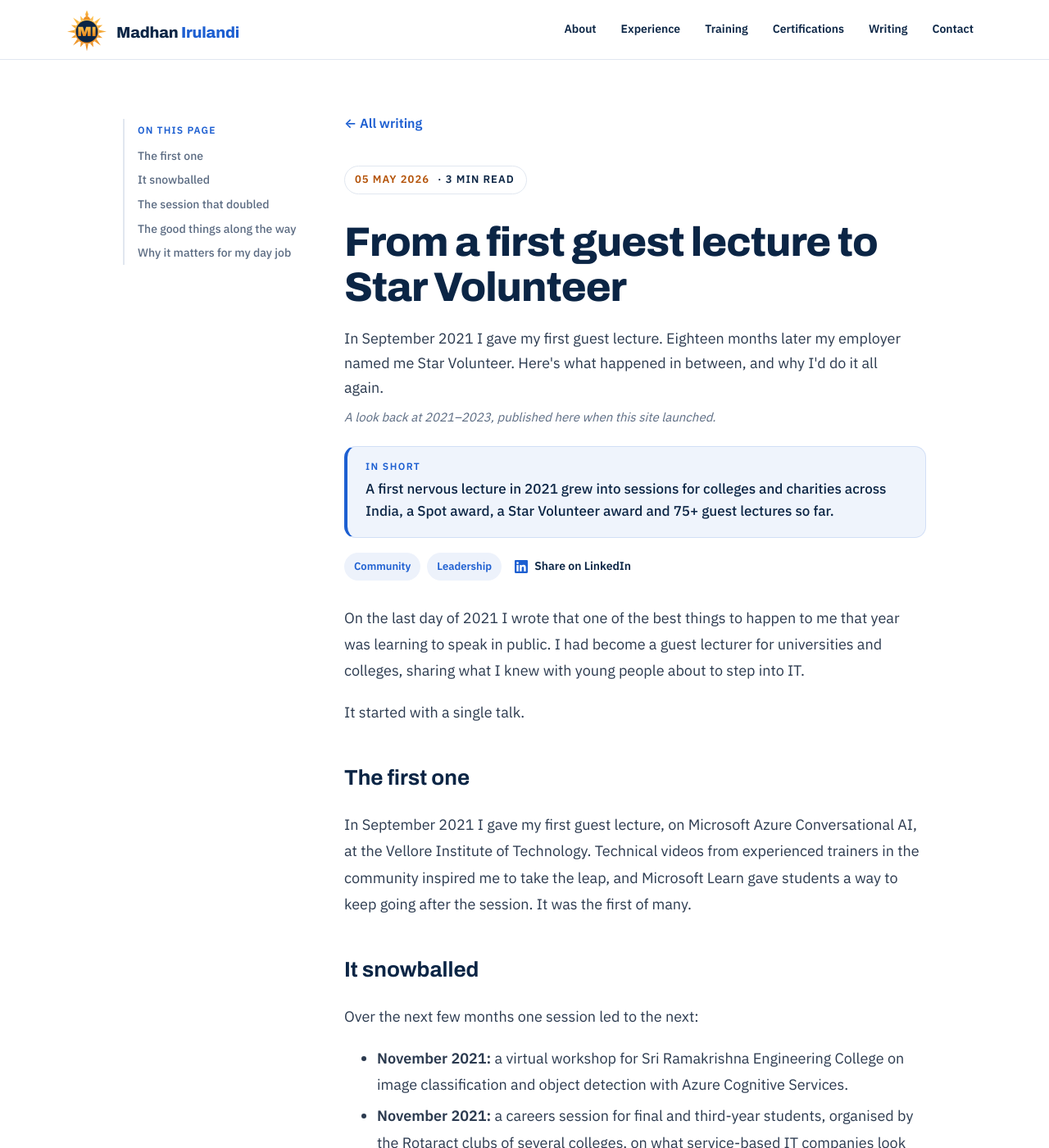
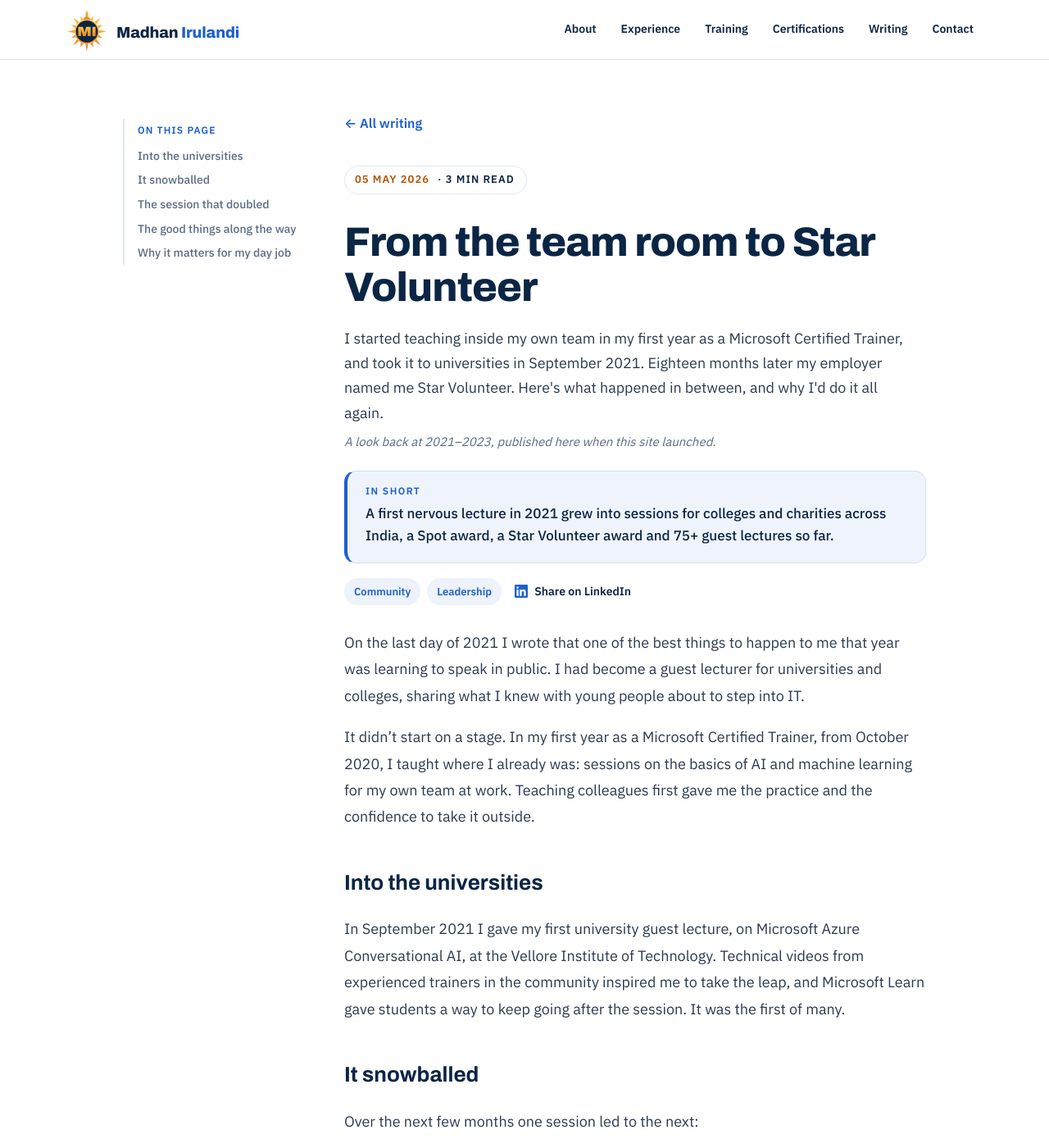
Before and after one commit to Madhan-I/Madhan-I.github.io, a Jekyll site: the page built from _posts/2026-05-05-first-guest-lecture-to-star-volunteer.md, in a window 1280 px wide and 1400 px high. Shown: the whole window at 82% size. Built offline with Jekyll 4.4.1, drawn with Linux system fonts in a browser that asks for light colours; our own code applies the rules of GitHub Pages for plain Markdown files; some of the changed text lies outside the part shown.

Commit message:
Blog: show teaching from first MCT year (team sessions) before the first university lecture in Sep 2021.
Co-Authored-By: Claude Opus 5.5 <noreply@anthropic.com>
Claude-Session: https://claude.ai/code/session_01MFRrTt7LBDdX57m85KHNGp

```diff
--- a/_posts/2026-05-05-first-guest-lecture-to-star-volunteer.md
+++ b/_posts/2026-05-05-first-guest-lecture-to-star-volunteer.md
@@ -1,7 +1,7 @@
 ---
-title: "From a first guest lecture to Star Volunteer"
+title: "From the team room to Star Volunteer"
 teaser: "What eighteen months of teaching students gave back to me"
-summary: In September 2021 I gave my first guest lecture. Eighteen months later my employer named me Star Volunteer. Here's what happened in between, and why I'd do it all again.
+summary: I started teaching inside my own team in my first year as a Microsoft Certified Trainer, and took it to universities in September 2021. Eighteen months later my employer named me Star Volunteer. Here's what happened in between, and why I'd do it all again.
 retro: "A look back at 2021–2023, published here when this site launched."
 outcome: "A first nervous lecture in 2021 grew into sessions for colleges and charities across India, a Spot award, a Star Volunteer award and 75+ guest lectures so far."
 hashtags: [GuestLecture, CSR, Volunteering, PublicSpeaking, CloudTraining]
@@ -12,11 +12,11 @@ tags: [Community, Leadership]
 
 On the last day of 2021 I wrote that one of the best things to happen to me that year was learning to speak in public. I had become a guest lecturer for universities and colleges, sharing what I knew with young people about to step into IT.
 
-It started with a single talk.
+It didn't start on a stage. In my first year as a Microsoft Certified Trainer, from October 2020, I taught where I already was: sessions on the basics of AI and machine learning for my own team at work. Teaching colleagues first gave me the practice and the confidence to take it outside.
 
-## The first one
+## Into the universities
 
-In September 2021 I gave my first guest lecture, on Microsoft Azure Conversational AI, at the Vellore Institute of Technology. Technical videos from experienced trainers in the community inspired me to take the leap, and Microsoft Learn gave students a way to keep going after the session. It was the first of many.
+In September 2021 I gave my first university guest lecture, on Microsoft Azure Conversational AI, at the Vellore Institute of Technology. Technical videos from experienced trainers in the community inspired me to take the leap, and Microsoft Learn gave students a way to keep going after the session. It was the first of many.
 
 ## It snowballed
 
@@ -45,4 +45,4 @@ That's still one of my favourite teaching moments. Nobody had to be there. They
 
 Teaching students is the best training I've had for leading delivery. Students tell you immediately when you're not making sense. That pushes you to explain the why before the how, which is exactly what a release train needs when it's planning across ten teams.
 
-I've given more than 75 guest lectures since that first one. Every one of them still teaches me something.
+I've given more than 75 guest lectures since that first one at VIT. Every one of them still teaches me something.
```
Also changed, not shown: _posts/2026-03-24-how-the-pandemic-made-me-a-trainer.md (+1 -1 lines).
